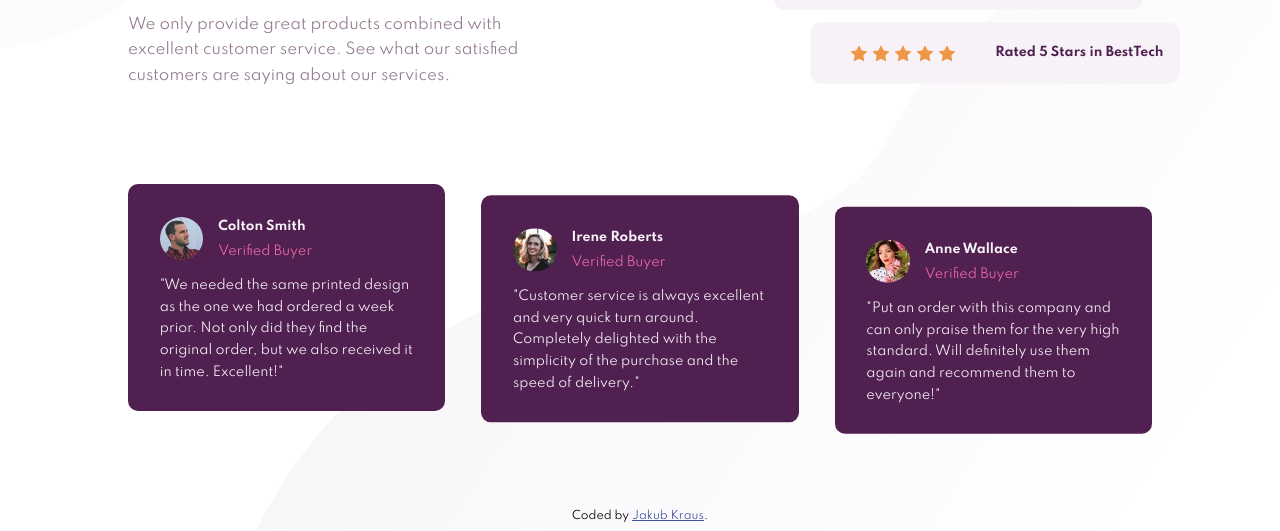
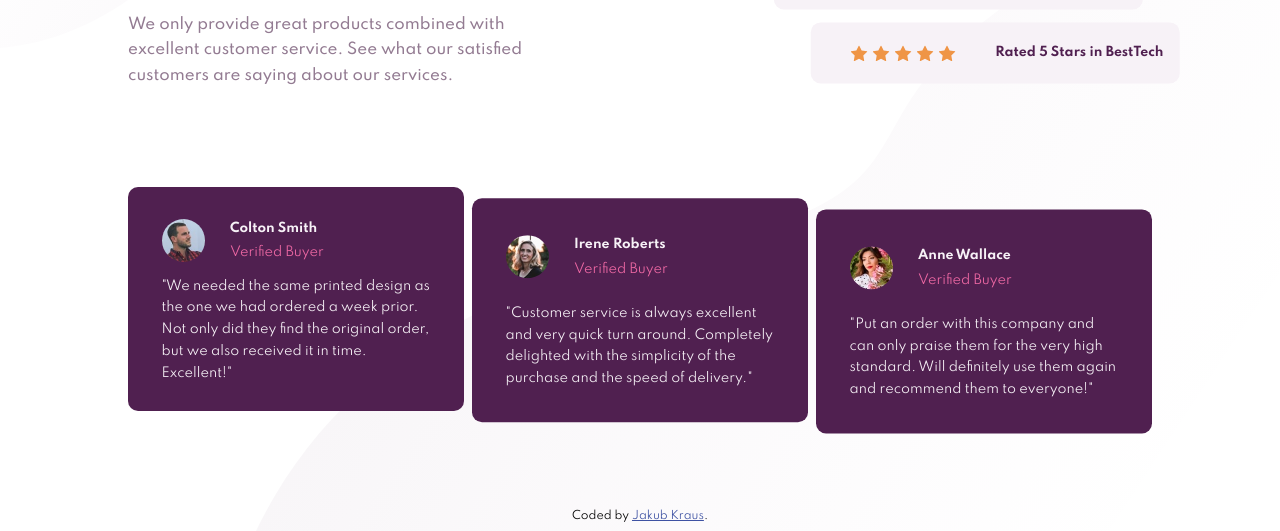
Before and after one commit to alkatraz445/Social-proof-section, a plain HTML site: page index.html in a window 1280 px wide. Shown: the part 269-800 px from the top of the page. Drawn offline with Linux system fonts and the light colour scheme.

Commit message:
Fixed margin in opinions

```diff
--- a/css/style.css
+++ b/css/style.css
@@ -79,6 +79,7 @@ a {
 .heading-paragraph {
   color: hsl(303, 10%, 53%);
   line-height: 1.7;
+  font-weight: 500;
   z-index: 4;
 }
 
@@ -156,8 +157,8 @@ a {
 }
 
 .opinion-wrapper {
-  width: 31%;
-  height: 90%;
+  width: 42vmin;
+  height: 28vmin;
   border-radius: 10px;
   background-color: hsl(300, 43%, 22%);
   transition: all 0.5s;
@@ -185,14 +186,15 @@ a {
 }
 
 .id {
-  width: 60%;
+  width: 65%;
   height: 30%;
-  justify-content: space-between;
+  justify-content: flex-start;
 }
 
 .portrait {
   border-radius: 50%;
   height: 80%;
+  margin-right: 2ch;
   z-index: 5;
 }
 
```
